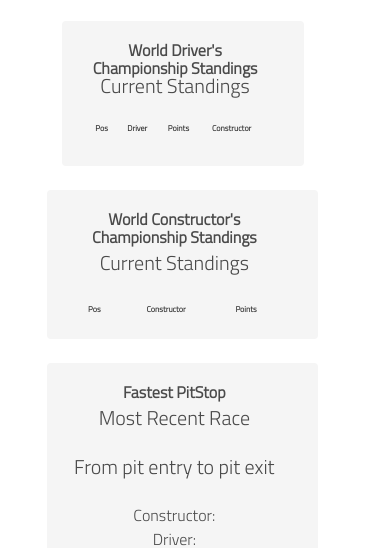
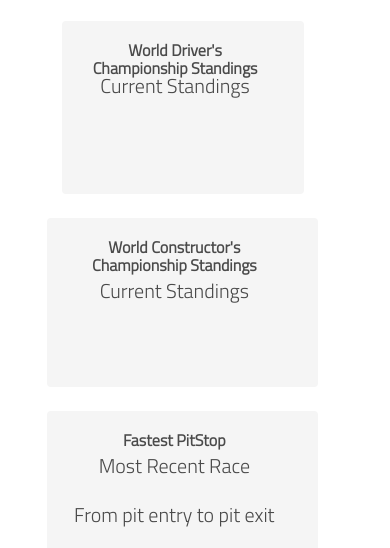
Before and after one commit to s-mumin/F1-Stats, a plain HTML site: page index.html in a window 390 px wide. Shown: the part 1686-2234 px from the top of the page. Drawn offline with nearby package versions, Linux system fonts and the light colour scheme; no server answers.

Commit message:
Update styles.css

```diff
--- a/css/styles.css
+++ b/css/styles.css
@@ -137,7 +137,7 @@ footer{
         font-size: 1rem;
     }
     table{
-        font-size: 0.5rem;
+        visibility: hidden;
     }
     #title-info{
         font-size: 0.5rem;
```
